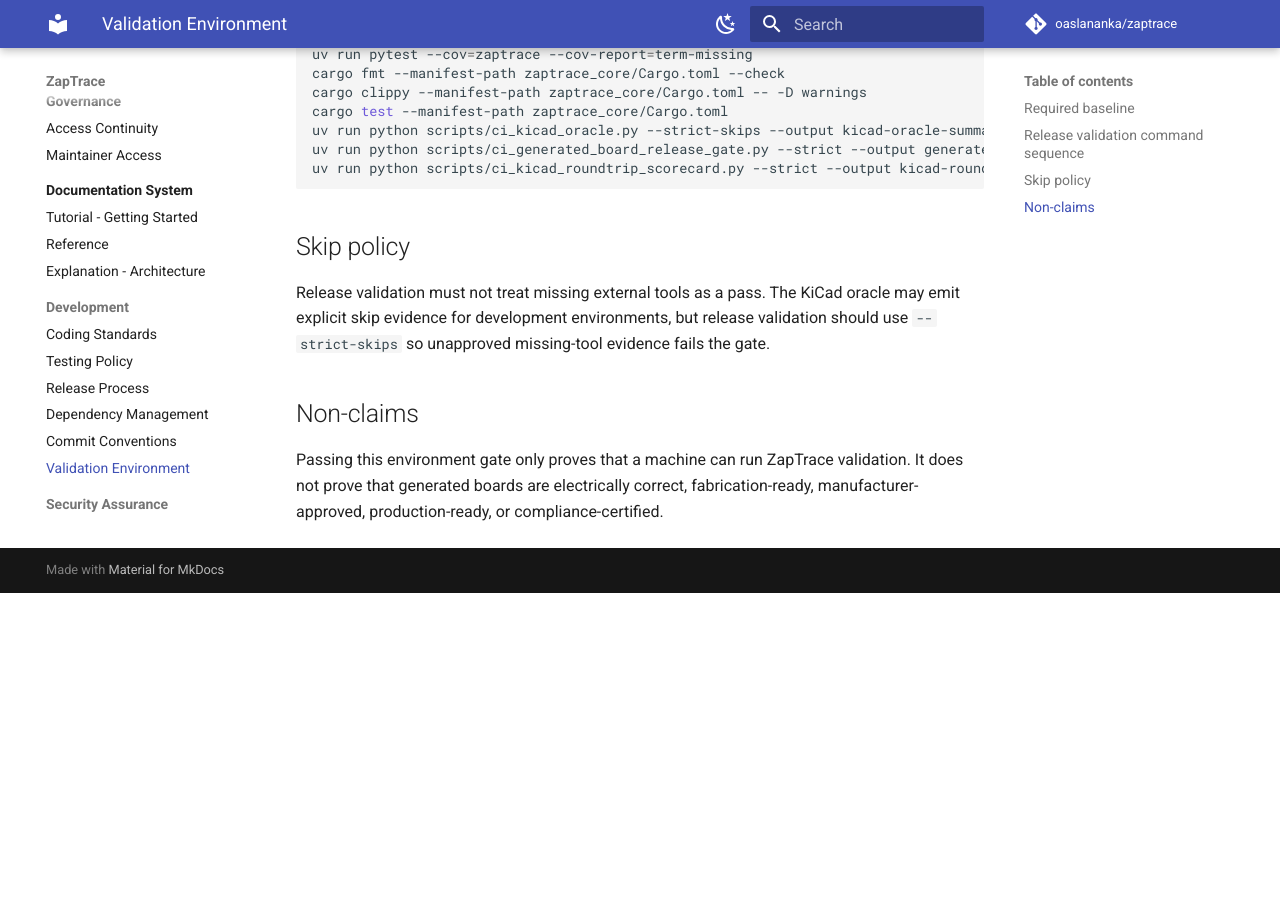
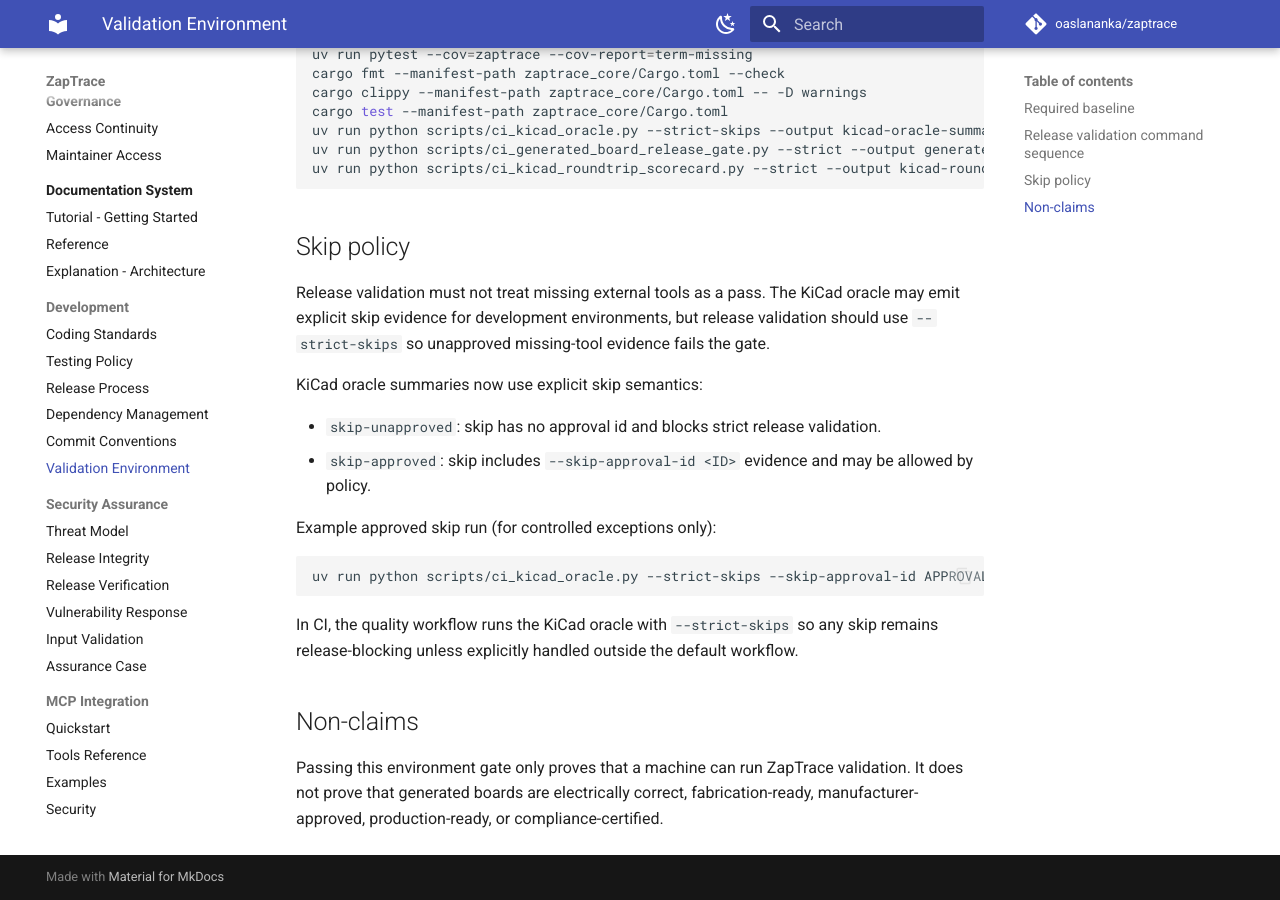
Before and after one commit to renovate-bot/oaslananka-_-zaptrace, an MkDocs documentation site: the page built from docs/development/validation-environment.md, in a window 1280 px wide and 900 px high, scrolled down 888 px. Built offline with MkDocs 1.6.1 and Material for MkDocs 9.7.7, drawn with Linux system fonts in a browser that asks for light colours; comment, search, counter and statistics services are not loaded; before the commit the page ends 1481 px from its top, so only the background shows below that.

Commit message:
fix(ci): enforce validation/docs parity gates (#147 #148)

````diff
--- a/docs/development/validation-environment.md
+++ b/docs/development/validation-environment.md
@@ -42,6 +42,19 @@
 
 Release validation must not treat missing external tools as a pass. The KiCad oracle may emit explicit skip evidence for development environments, but release validation should use `--strict-skips` so unapproved missing-tool evidence fails the gate.
 
+KiCad oracle summaries now use explicit skip semantics:
+
+- `skip-unapproved`: skip has no approval id and blocks strict release validation.
+- `skip-approved`: skip includes `--skip-approval-id <ID>` evidence and may be allowed by policy.
+
+Example approved skip run (for controlled exceptions only):
+
+```bash
+uv run python scripts/ci_kicad_oracle.py --strict-skips --skip-approval-id APPROVAL-123 --output kicad-oracle-summary.json
+```
+
+In CI, the quality workflow runs the KiCad oracle with `--strict-skips` so any skip remains release-blocking unless explicitly handled outside the default workflow.
+
 ## Non-claims
 
 Passing this environment gate only proves that a machine can run ZapTrace validation. It does not prove that generated boards are electrically correct, fabrication-ready, manufacturer-approved, production-ready, or compliance-certified.
````
Also changed, not shown: 2 other files.
